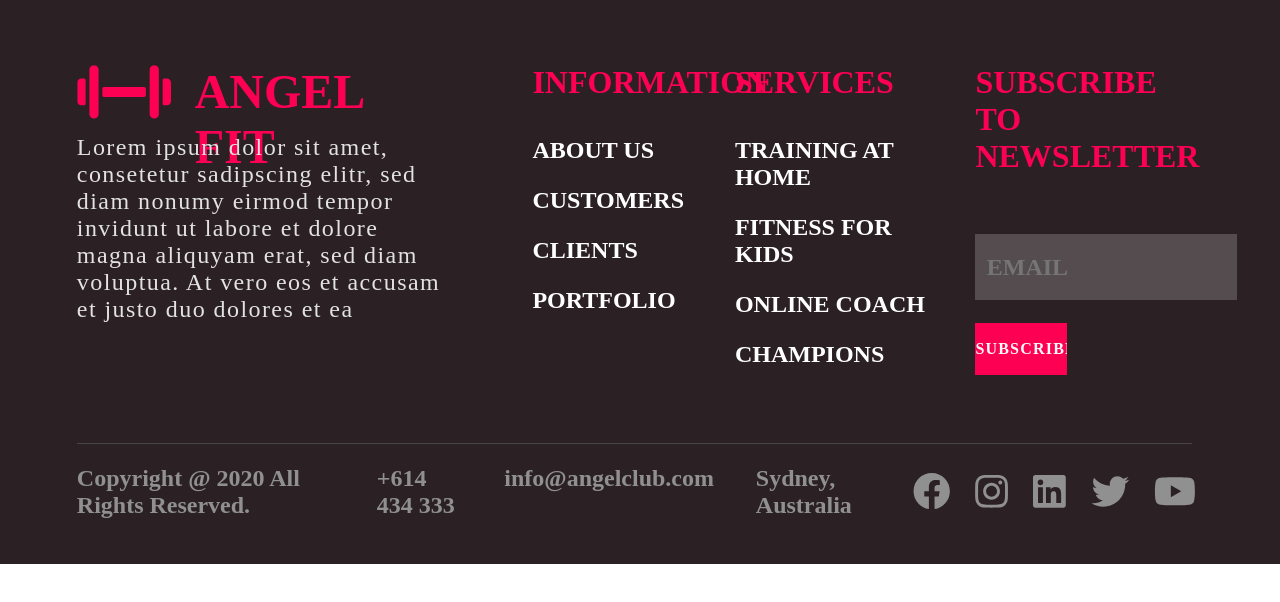
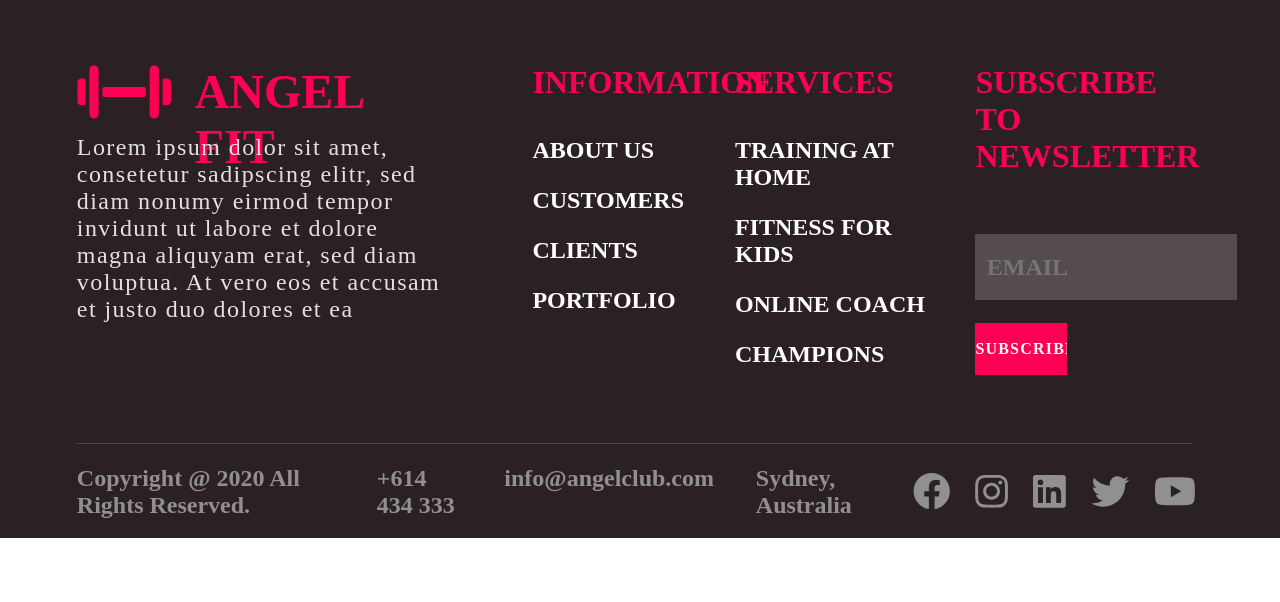
Before and after one commit to MrShadowKnight/Sem_Pin-BD321-GYM, a Next.js app: page / in a window 1280 px wide. Shown: the top 602 px of the page. Built offline with nearby package versions, Linux system fonts and the light colour scheme; a web font is replaced by a local one.

Commit message:
Update footer.module.scss

```diff
--- a/src/layouts/footer/footer.module.scss
+++ b/src/layouts/footer/footer.module.scss
@@ -1,7 +1,7 @@
 .footer {
   background-color: #2B2024;
   height: 474px;
-  padding: 5% 6% 2%;
+  padding: 5% 6% 0;
 
   .footerMenu {
     display: grid;
```
